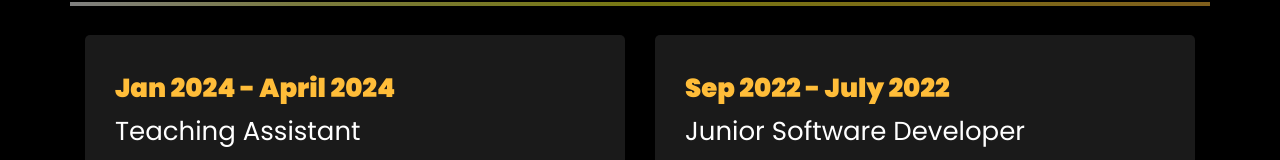
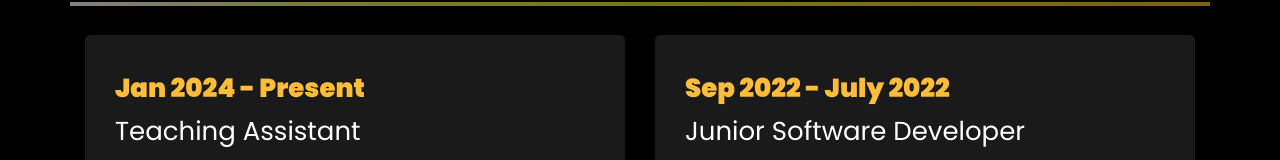
Before and after one commit to viral-prajapati/viral-prajapati.github.io, a plain HTML site: page index.html in a window 1280 px wide. Shown: the part 1984-2144 px from the top of the page. Drawn offline with Linux system fonts and the light colour scheme; animation ran at ten frames a second; files whose address does not match are found by name.

Commit message:
New Changes

```diff
--- a/index.html
+++ b/index.html
@@ -322,7 +322,7 @@
 		<div class="row">
 				<div class="col-md-6">
 					<div class="resume-wrap ftco-animate">
-						<span class="date">Jan 2024 - April 2024</span>
+						<span class="date">Jan 2024 - Present</span>
 						<h2>Teaching Assistant</h2>
 						<span class="position">University of Regina</span>
 						<p class="mt-4">The University of Regina is a public university located in Regina, Saskatchewan, Canada.
```
